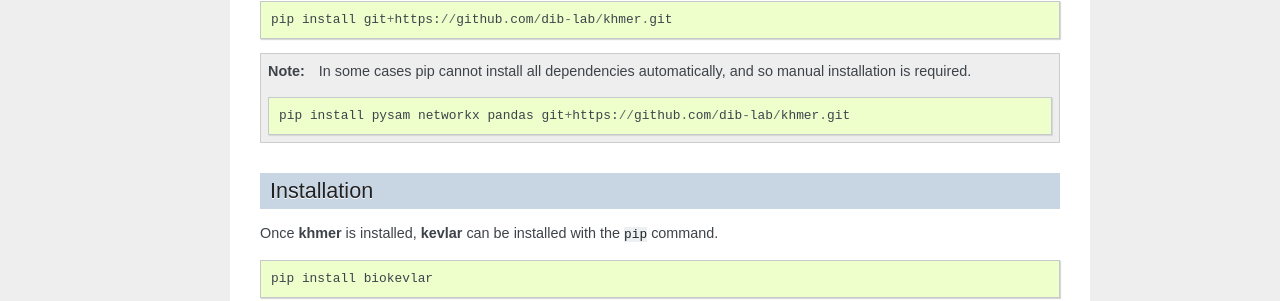
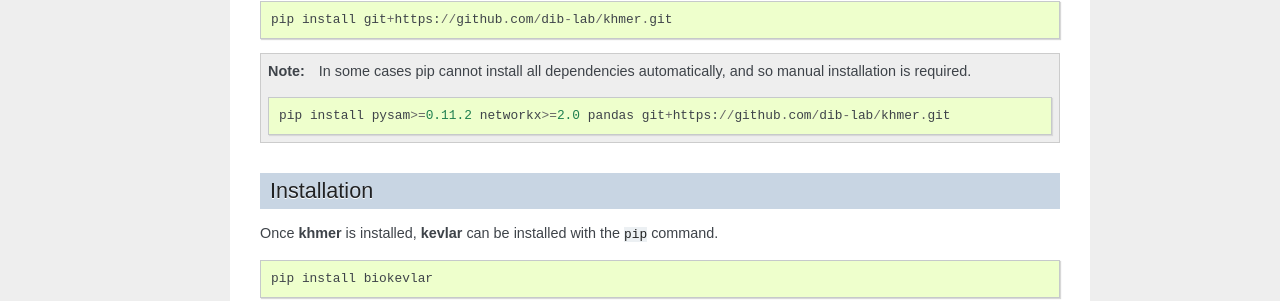
Before and after one commit to kevlar-dev/kevlar, a Sphinx documentation site: the page built from docs/install.rst, in a window 1280 px wide. Shown: the part 676-977 px from the top of the page. Built offline with Sphinx 7.4.7, drawn with Linux system fonts in a browser that asks for light colours.

```diff
--- a/docs/install.rst
+++ b/docs/install.rst
@@ -39,7 +39,7 @@ The **kevlar** installation procedure *should* handle the first three dependenci
 
    .. code::
 
-      pip install pysam networkx pandas git+https://github.com/dib-lab/khmer.git
+      pip install pysam>=0.11.2 networkx>=2.0 pandas git+https://github.com/dib-lab/khmer.git
 
 Installation
 ------------
```
